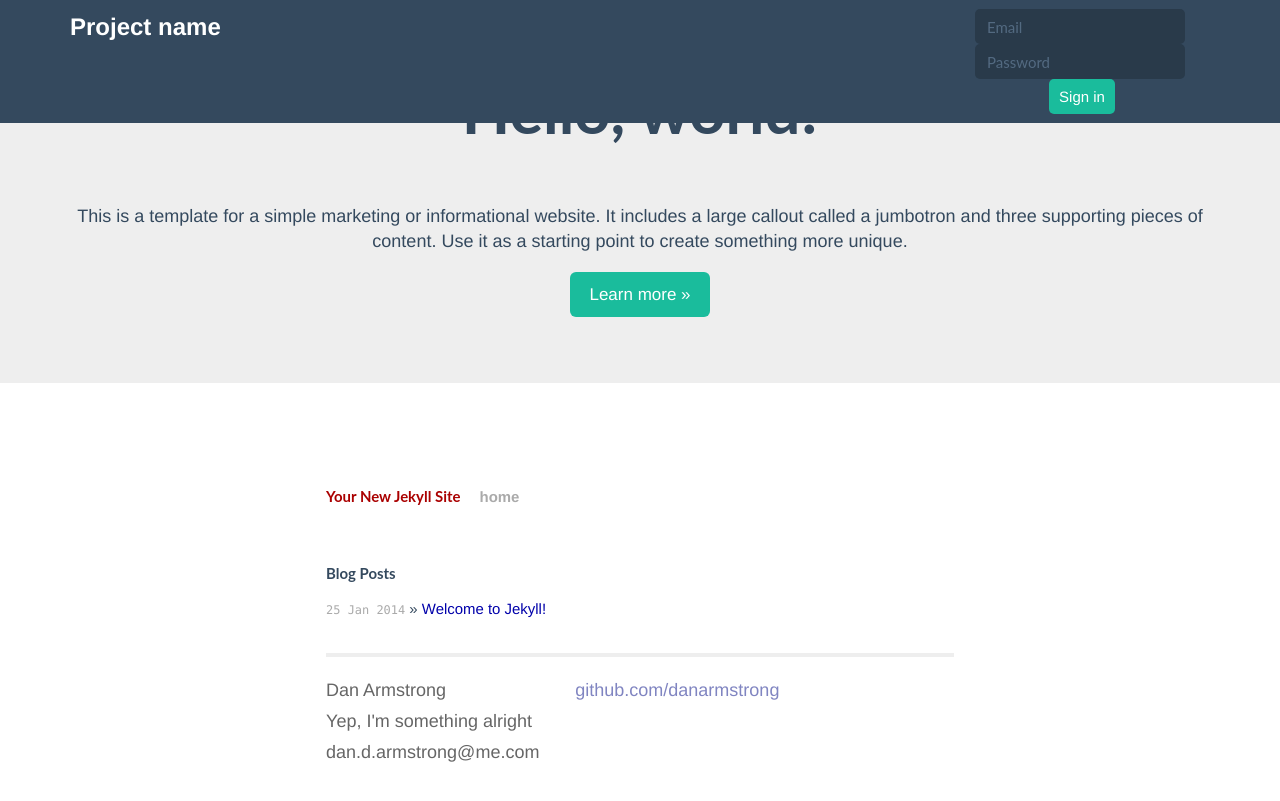
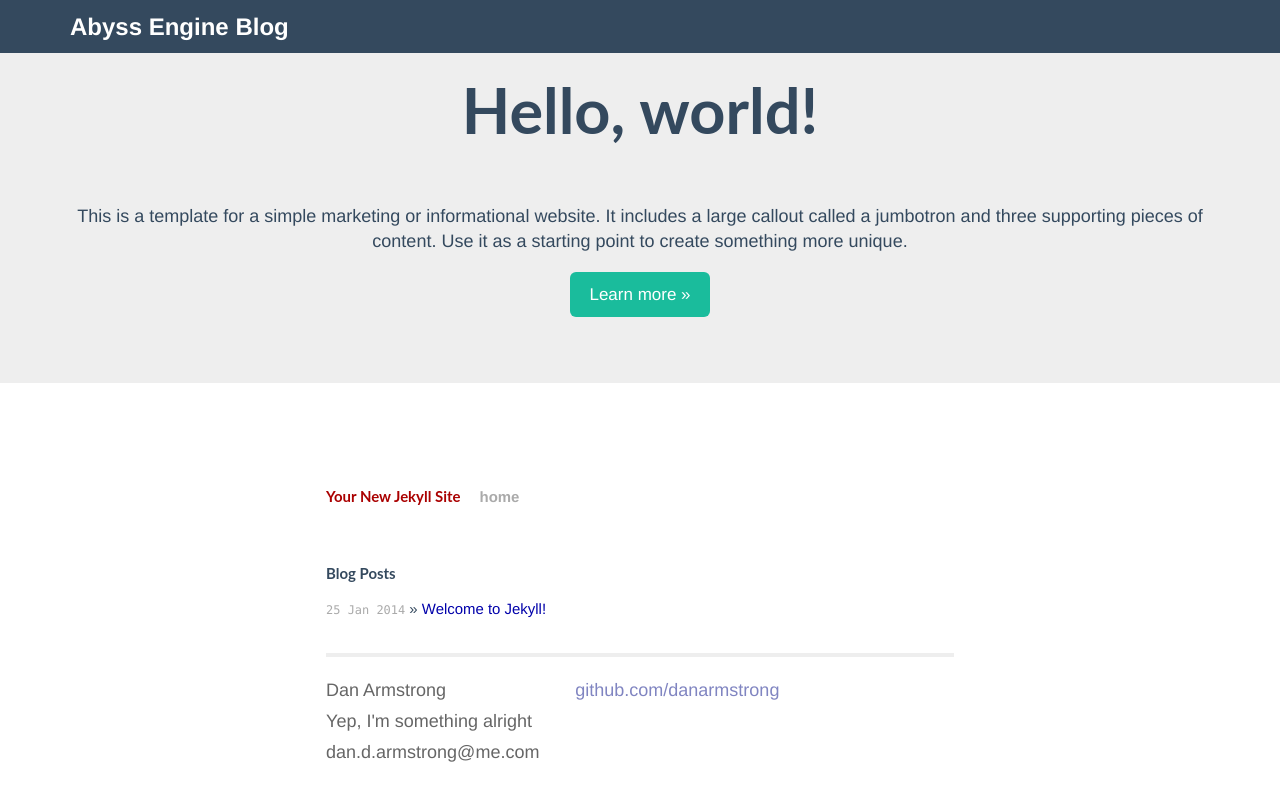
Before and after one commit to JerryKnight16/danarmstrong.github.io, a Jekyll site: the page built from index.html, in a window 1280 px wide. Shown: the top 801 px of the page. Built offline with Jekyll 4.4.1, drawn with Linux system fonts in a browser that asks for light colours; some web fonts are replaced; Markdown is read by kramdown in place of the engine named in the settings.

Commit message:
Working on Bootstrap template

```diff
--- a/_layouts/default.html
+++ b/_layouts/default.html
@@ -33,18 +33,10 @@
               <span class="icon-bar"></span>
               <span class="icon-bar"></span>
             </button>
-            <a class="navbar-brand" href="#">Project name</a>
+            <a class="navbar-brand" href="#">Abyss Engine Blog</a>
           </div>
           <div class="navbar-collapse collapse">
-            <form class="navbar-form navbar-right" role="form">
-              <div class="form-group">
-                <input type="text" placeholder="Email" class="form-control">
-              </div>
-              <div class="form-group">
-                <input type="password" placeholder="Password" class="form-control">
-              </div>
-              <button type="submit" class="btn btn-success">Sign in</button>
-            </form>
+
           </div><!--/.navbar-collapse -->
         </div>
       </div>
```
